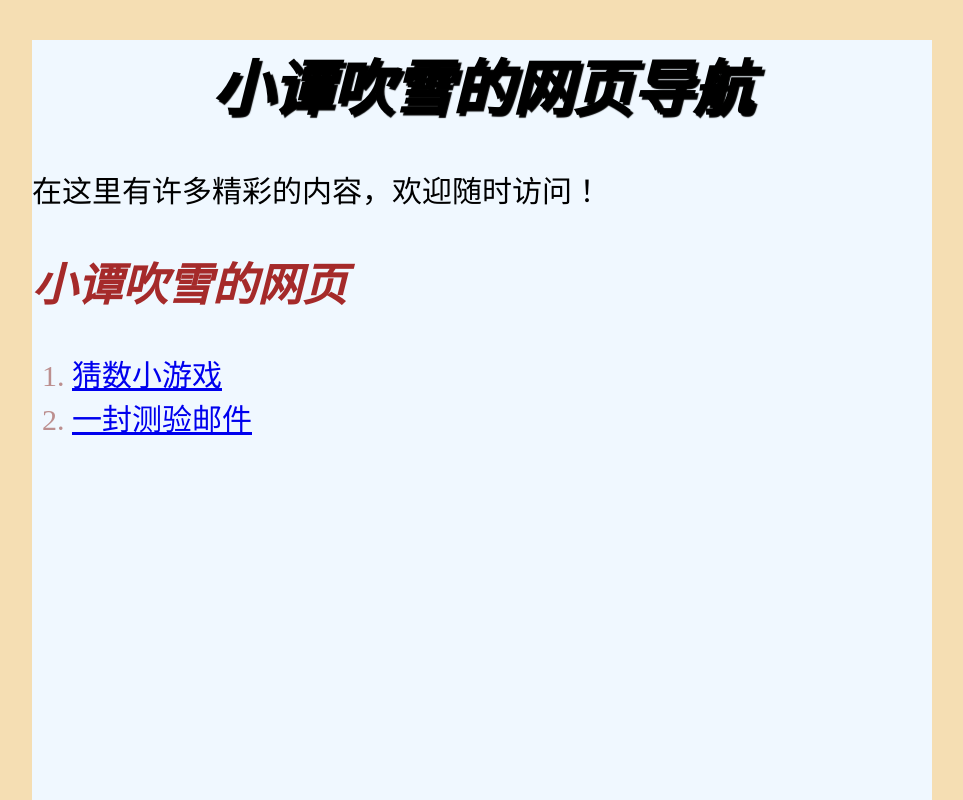
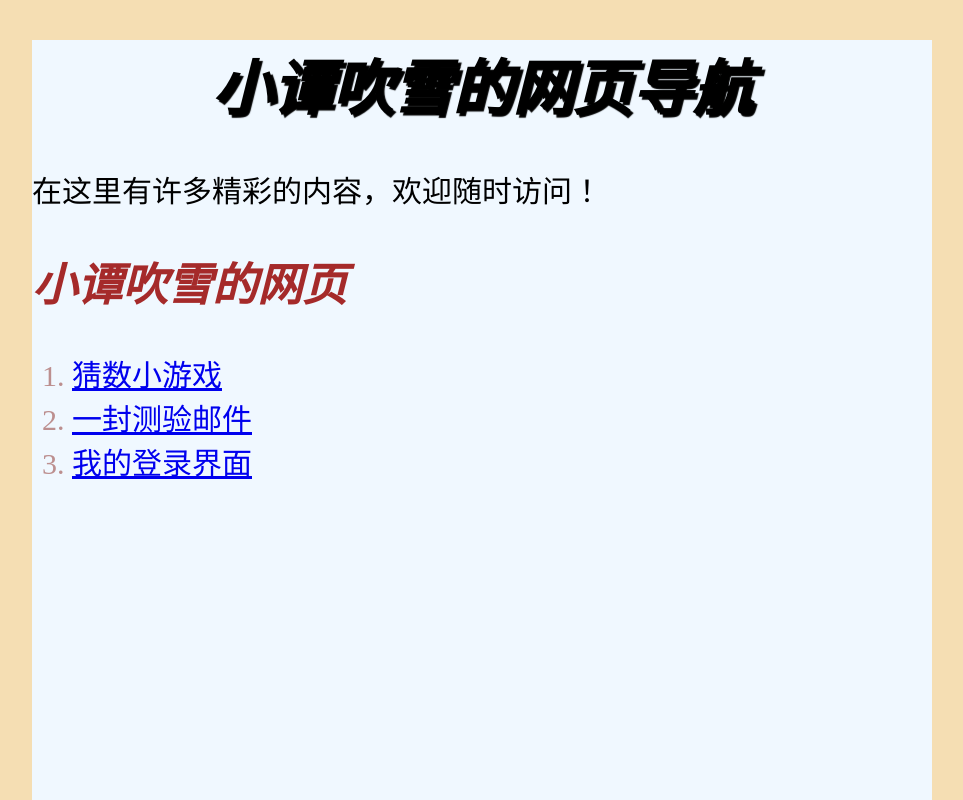
Before and after one commit to tyx3211/tyx3211.github.io, a plain HTML site: page index.html in a window 1280 px wide. Shown: the top 800 px of the page, without its empty margins (158-1121 px from the left). Drawn offline with Linux system fonts and the light colour scheme.

Commit message:
Add files via upload

```diff
--- a/index.html
+++ b/index.html
@@ -13,6 +13,7 @@
         <ol>
             <li><a href="https://tyx3211.github.io/guessnumber">猜数小游戏</a></li>
             <li><a href="https://tyx3211.github.io/quizmail">一封测验邮件</a></li>
+            <li><a href="https://tyx3211.github.io/myloginpage">我的登录界面</a></li>
         </ol>
     </body>
 </html>
```
